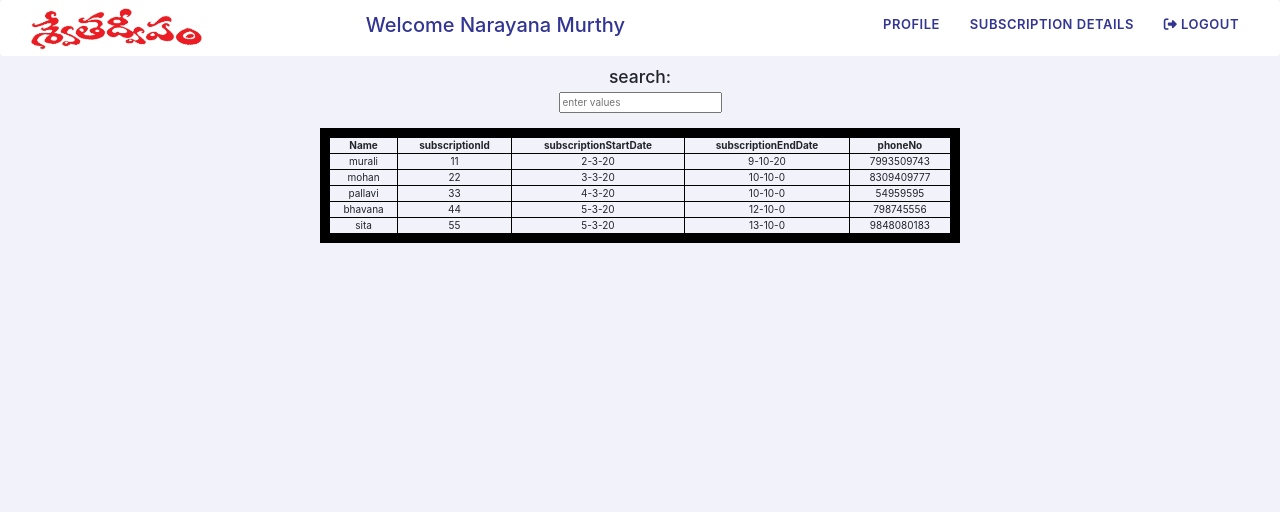
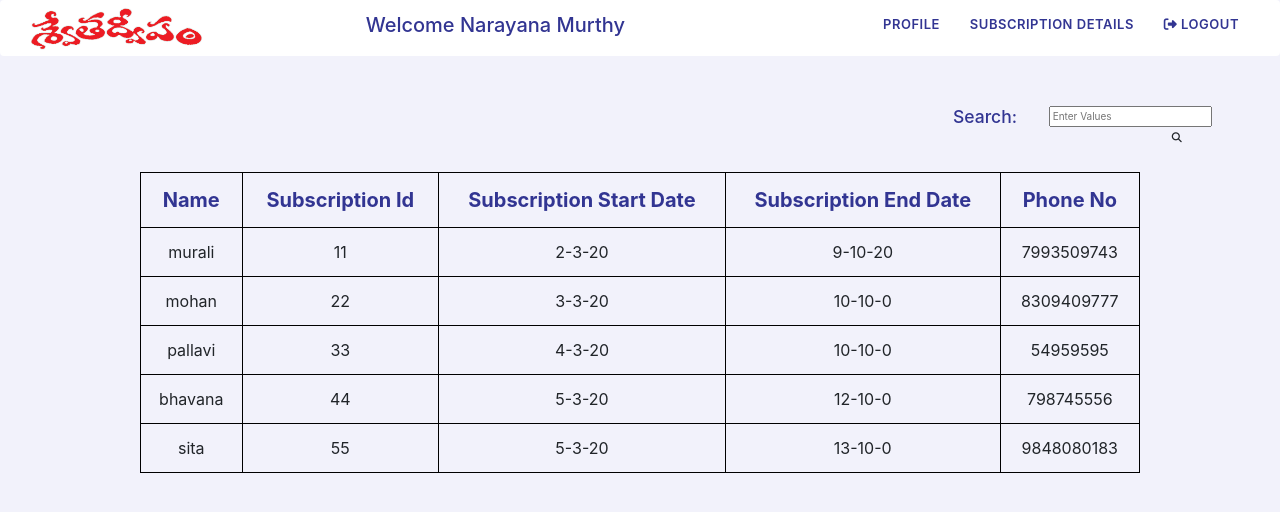
Before and after one commit to madhulathapallavi/svetadweepam, an Angular app: page /Usersdetails in a window 1280 px wide. Shown: the top 512 px of the page. Built offline with nearby package versions, Linux system fonts and the light colour scheme.

Commit message:
UI changes

```diff
--- a/src/app/usersdetails/usersdetails.component.css
+++ b/src/app/usersdetails/usersdetails.component.css
@@ -1,6 +1,40 @@
-.body{
+/* .body{
     text-align: center;
+} */
+.searchpanel{
+    float:right;
+    margin:40px;
 }
+.searchheading{
+    font-size:16px;
+    color:#323592;
+}
+.searchfield{
+
+    position:relative;
+}
+/* input{
+    width:80%;
+} */
+.searchfield i{
+    padding:5px;
+    position: absolute;
+    right:20%;
+}
+table, th, td {
+    border: 1px solid black;
+    border-collapse: collapse;
+  }
+  th,td{
+      padding:12px;
+  }
+  th{
+      font-size:20px;
+      color:#323592;
+  }
+  td{
+      font-size:16px;
+  }
  .main{
     /* min-width: 80px;
     border: 2px solid black;
@@ -8,7 +42,9 @@
     font-weight: lighter;
     margin: 8px 0;
     height: 104px; */
-    border: 10px solid black;
+    /* border: 10px solid black; */
     text-align: center;
-    width: 50%;
+    width: 80%;
+    height:100%;
+    margin:30px auto;
 }
--- a/src/app/usersdetails/usersdetails.component.html
+++ b/src/app/usersdetails/usersdetails.component.html
@@ -1,16 +1,19 @@
 <app-navbar></app-navbar>
 
-  <div class="body">
-   <h3>search:</h3><input type="text" placeholder="enter values"  (input)="search()" [(ngModel)]=" firstname">
-   <br><br>
+<div class="container-fluid">
+  <div class="row searchpanel" text-align="center">
+      <div class=" col-sm-4 searchheading"><h3>Search:</h3></div>
+      <div class="col-sm-8 searchfield"> <input type="text" placeholder="Enter Values"   (input)="search()" [(ngModel)]=" firstname"><i class="fa fa-search"></i></div>
 
-       <table class="main" border="1" align="center" >
+  </div>
+
+       <table class="main" >
            <tr>
            <th>Name</th>
-           <th>subscriptionId</th>
-           <th>subscriptionStartDate</th>
-           <th>subscriptionEndDate</th>
-           <th>phoneNo</th>
+           <th>Subscription Id</th>
+           <th>Subscription Start Date</th>
+           <th>Subscription End Date</th>
+           <th>Phone No</th>
            </tr>
 
 
@@ -27,7 +30,8 @@
 
 
        </table>
-  </div>
+</div>
+
 
 
 
```
